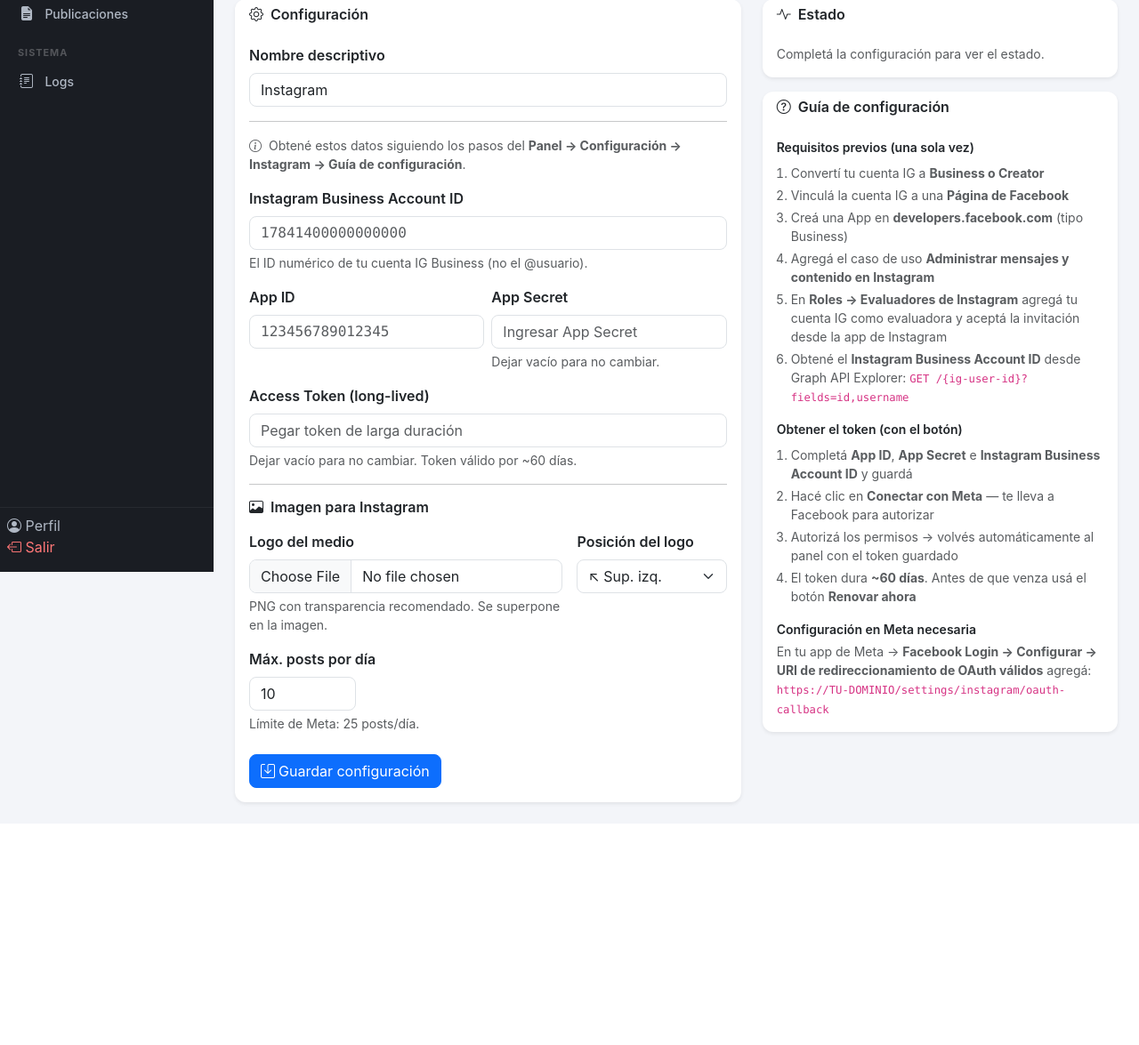
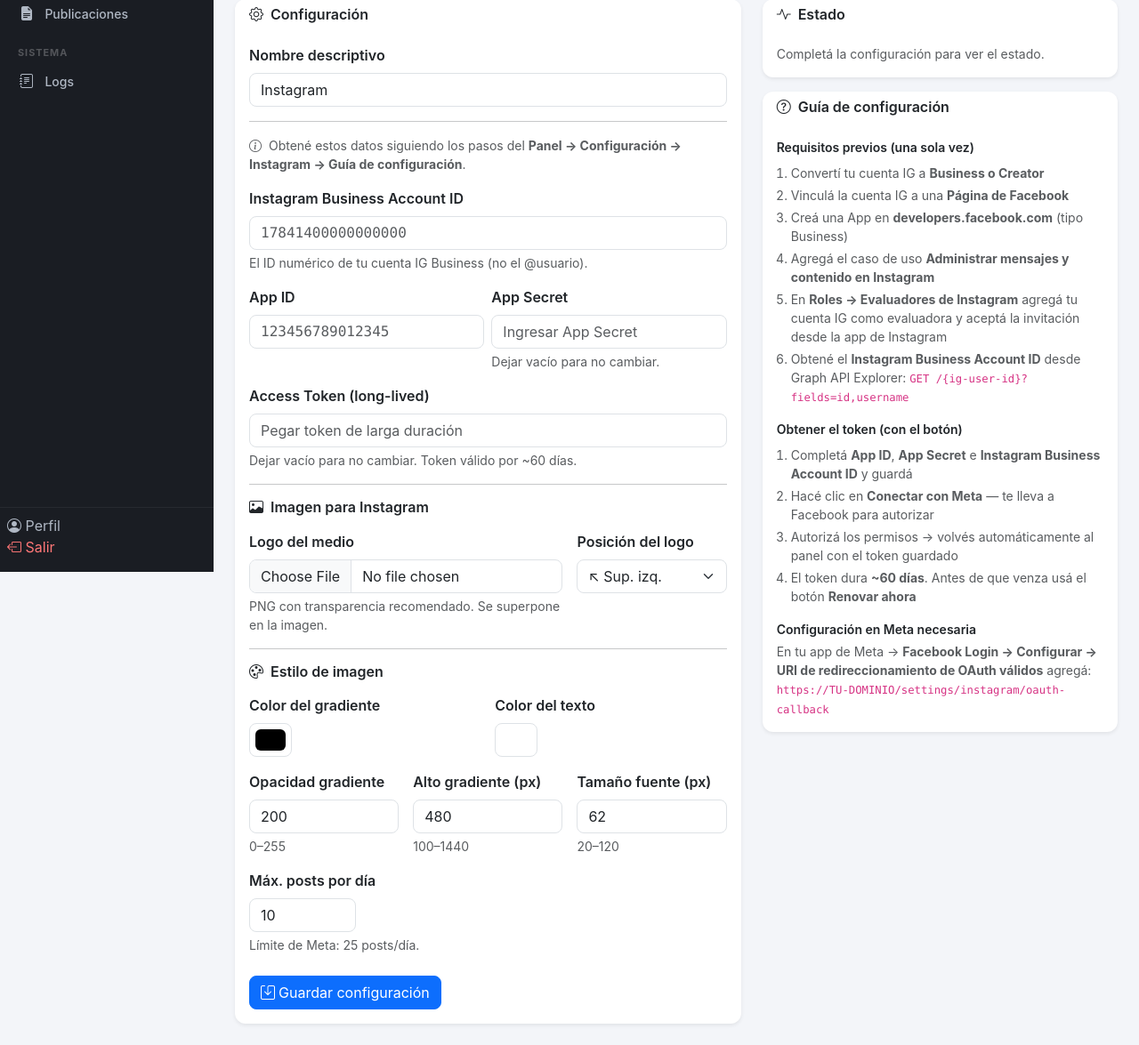
Before and after one commit to alfasocialmedia/autonews, a FastAPI app: template app/templates/settings_instagram.html in a window 1280 px wide. Shown: the part 157-1332 px from the top of the page at 89% size. Before the commit the page ends 1065 px from the top, so only its background shows below. Run offline with FastAPI, Linux system fonts and the light colour scheme; the template is opened without the code that fills it, so the values that code supplies are empty; parts of the project's set-up code (start-up, migrations or seed data) failed here and were passed over.

Commit message:
feat: configuracion de estilo de imagen para Instagram
- Agrega campos gradient_color, gradient_opacity, gradient_height, font_size,
  text_color al modelo InstagramSettings con migracion automatica
- image_template_service acepta todos los parametros de estilo
- Ruta /save guarda los nuevos campos; preview-image y test-publish los aplican
- Template: seccion "Estilo de imagen" con color pickers y campos numericos
- Vista previa limitada a max-height 420px para no ocupar toda la pantalla

Co-Authored-By: Claude Sonnet 4.6 <noreply@anthropic.com>

```diff
--- a/app/main.py
+++ b/app/main.py
@@ -191,7 +191,18 @@ def _migrate_columns():
                 conn.execute(text("ALTER TABLE groq_settings ADD COLUMN provider VARCHAR(50) DEFAULT 'groq'"))
             if "api_base_url" not in cols:
                 conn.execute(text("ALTER TABLE groq_settings ADD COLUMN api_base_url VARCHAR(300)"))
-        # instagram_settings se crea con create_all; solo aseguramos el directorio de logos
+        if "instagram_settings" in tables:
+            ig_cols = [c["name"] for c in inspector.get_columns("instagram_settings")]
+            if "gradient_color" not in ig_cols:
+                conn.execute(text("ALTER TABLE instagram_settings ADD COLUMN gradient_color VARCHAR(10) DEFAULT '#000000'"))
+            if "gradient_opacity" not in ig_cols:
+                conn.execute(text("ALTER TABLE instagram_settings ADD COLUMN gradient_opacity INTEGER DEFAULT 200"))
+            if "gradient_height" not in ig_cols:
+                conn.execute(text("ALTER TABLE instagram_settings ADD COLUMN gradient_height INTEGER DEFAULT 480"))
+            if "font_size" not in ig_cols:
+                conn.execute(text("ALTER TABLE instagram_settings ADD COLUMN font_size INTEGER DEFAULT 62"))
+            if "text_color" not in ig_cols:
+                conn.execute(text("ALTER TABLE instagram_settings ADD COLUMN text_color VARCHAR(10) DEFAULT '#ffffff'"))
         import pathlib
         pathlib.Path("app/static/uploads/logos").mkdir(parents=True, exist_ok=True)
 
--- a/app/models.py
+++ b/app/models.py
@@ -292,6 +292,12 @@ class InstagramSettings(Base):
     # Logo para superposición en imágenes
     logo_path = Column(String(300), nullable=True)          # ruta relativa en static/
     logo_position = Column(String(20), default="bottom-right")  # top-left|top-right|bottom-left|bottom-right
+    # Estilo de imagen
+    gradient_color = Column(String(10), default="#000000")
+    gradient_opacity = Column(Integer, default=200)
+    gradient_height = Column(Integer, default=480)
+    font_size = Column(Integer, default=62)
+    text_color = Column(String(10), default="#ffffff")
     # Control
     is_active = Column(Boolean, default=False)
     max_posts_per_day = Column(Integer, default=10)
--- a/app/routes/instagram.py
+++ b/app/routes/instagram.py
@@ -69,6 +69,11 @@ async def save_instagram(
     access_token: str = Form(""),
     logo_position: str = Form("bottom-right"),
     max_posts_per_day: int = Form(10),
+    gradient_color: str = Form("#000000"),
+    gradient_opacity: int = Form(200),
+    gradient_height: int = Form(480),
+    font_size: int = Form(62),
+    text_color: str = Form("#ffffff"),
     logo: Optional[UploadFile] = File(None),
     db: Session = Depends(get_db),
 ):
@@ -88,6 +93,11 @@ async def save_instagram(
         cfg.app_id = app_id.strip() or None
         cfg.max_posts_per_day = max(1, min(25, max_posts_per_day))
         cfg.logo_position = logo_position if logo_position in ("top-left", "top-right", "bottom-left", "bottom-right") else "bottom-right"
+        cfg.gradient_color = gradient_color if gradient_color.startswith("#") else "#000000"
+        cfg.gradient_opacity = max(0, min(255, gradient_opacity))
+        cfg.gradient_height = max(100, min(1440, gradient_height))
+        cfg.font_size = max(20, min(120, font_size))
+        cfg.text_color = text_color if text_color.startswith("#") else "#ffffff"
 
         if app_secret.strip():
             cfg.encrypted_app_secret = encrypt_value(app_secret.strip())
@@ -163,6 +173,11 @@ async def preview_image(request: Request, db: Session = Depends(get_db)):
         "Vista previa — Título de la noticia de ejemplo",
         logo_path=cfg.logo_path if cfg else None,
         logo_position=(cfg.logo_position if cfg else "bottom-right") or "bottom-right",
+        gradient_color=(cfg.gradient_color or "#000000") if cfg else "#000000",
+        gradient_opacity=(cfg.gradient_opacity or 200) if cfg else 200,
+        gradient_height=(cfg.gradient_height or 480) if cfg else 480,
+        font_size=(cfg.font_size or 62) if cfg else 62,
+        text_color=(cfg.text_color or "#ffffff") if cfg else "#ffffff",
     )
     return Response(content=ig_bytes, media_type="image/jpeg")
 
@@ -302,6 +317,11 @@ async def test_publish_instagram(request: Request, db: Session = Depends(get_db)
             test_title,
             logo_path=cfg.logo_path,
             logo_position=cfg.logo_position or "bottom-right",
+            gradient_color=cfg.gradient_color or "#000000",
+            gradient_opacity=cfg.gradient_opacity or 200,
+            gradient_height=cfg.gradient_height or 480,
+            font_size=cfg.font_size or 62,
+            text_color=cfg.text_color or "#ffffff",
         )
 
         wp = db.query(WordPressSettings).filter(WordPressSettings.is_active == True).first()
--- a/app/templates/settings_instagram.html
+++ b/app/templates/settings_instagram.html
@@ -128,6 +128,48 @@
             </div>
           </div>
 
+          <hr class="my-3">
+          <h6 class="fw-semibold mb-3"><i class="bi bi-palette me-2"></i>Estilo de imagen</h6>
+
+          <div class="row g-3 mb-3">
+            <div class="col-6">
+              <label class="form-label fw-semibold">Color del gradiente</label>
+              <input type="color" name="gradient_color" class="form-control form-control-color"
+                     value="{{ cfg.gradient_color if cfg and cfg.gradient_color else '#000000' }}"
+                     title="Color base del degradado inferior">
+            </div>
+            <div class="col-6">
+              <label class="form-label fw-semibold">Color del texto</label>
+              <input type="color" name="text_color" class="form-control form-control-color"
+                     value="{{ cfg.text_color if cfg and cfg.text_color else '#ffffff' }}"
+                     title="Color del título sobre la imagen">
+            </div>
+          </div>
+
+          <div class="row g-3 mb-3">
+            <div class="col-4">
+              <label class="form-label fw-semibold">Opacidad gradiente</label>
+              <input type="number" name="gradient_opacity" class="form-control"
+                     value="{{ cfg.gradient_opacity if cfg and cfg.gradient_opacity is not none else 200 }}"
+                     min="0" max="255" title="0=transparente, 255=opaco">
+              <div class="form-text">0–255</div>
+            </div>
+            <div class="col-4">
+              <label class="form-label fw-semibold">Alto gradiente (px)</label>
+              <input type="number" name="gradient_height" class="form-control"
+                     value="{{ cfg.gradient_height if cfg and cfg.gradient_height else 480 }}"
+                     min="100" max="1440" title="Altura del área de degradado en px">
+              <div class="form-text">100–1440</div>
+            </div>
+            <div class="col-4">
+              <label class="form-label fw-semibold">Tamaño fuente (px)</label>
+              <input type="number" name="font_size" class="form-control"
+                     value="{{ cfg.font_size if cfg and cfg.font_size else 62 }}"
+                     min="20" max="120" title="Tamaño del texto del título en px">
+              <div class="form-text">20–120</div>
+            </div>
+          </div>
+
           <div class="mb-3">
             <label class="form-label fw-semibold">Máx. posts por día</label>
             <input type="number" name="max_posts_per_day" class="form-control"
@@ -219,7 +261,7 @@
         <div id="previewSpinner" class="text-center py-3" style="display:none">
           <span class="spinner-border spinner-border-sm me-1"></span>Generando imagen…
         </div>
-        <img id="previewImg" src="" alt="Vista previa Instagram" class="img-fluid rounded w-100" style="display:none">
+        <img id="previewImg" src="" alt="Vista previa Instagram" class="img-fluid rounded mx-auto d-block" style="display:none;max-height:420px;width:auto">
         <p class="text-muted small mt-1 mb-0 text-center">1080×1440 px — formato 4:5</p>
       </div>
     </div>
```
Also changed, not shown: app/services/image_template_service.py (+36 -15 lines).
